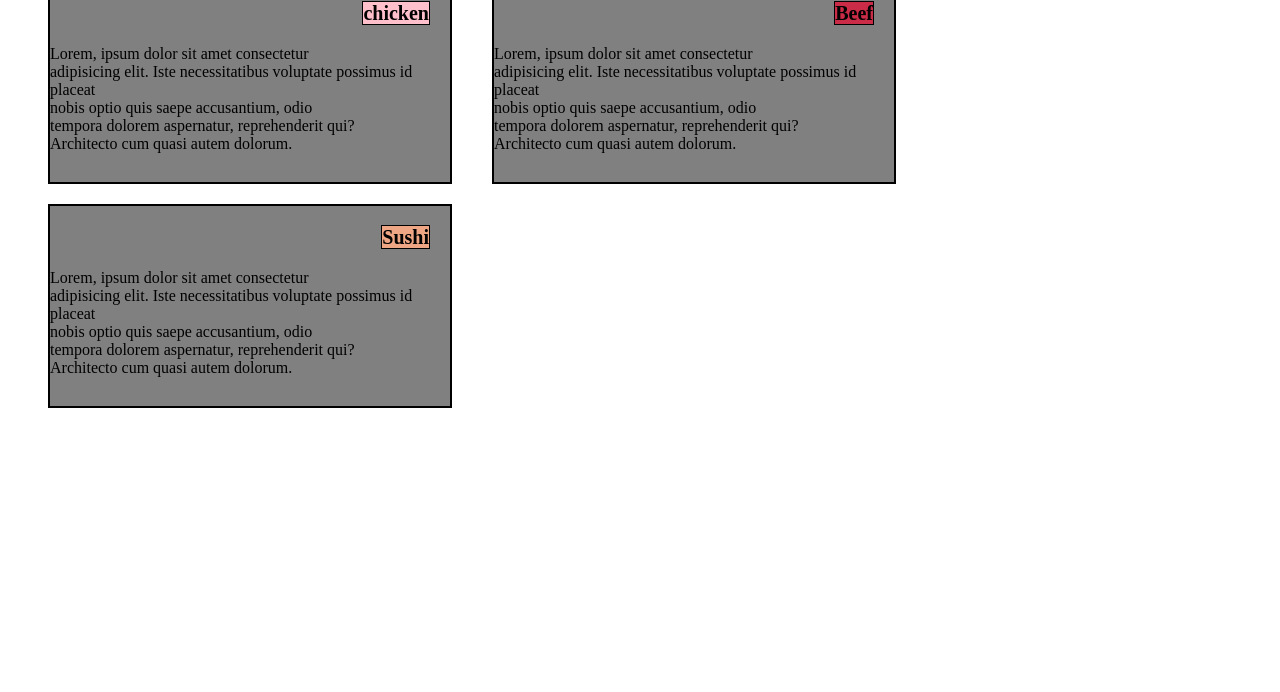
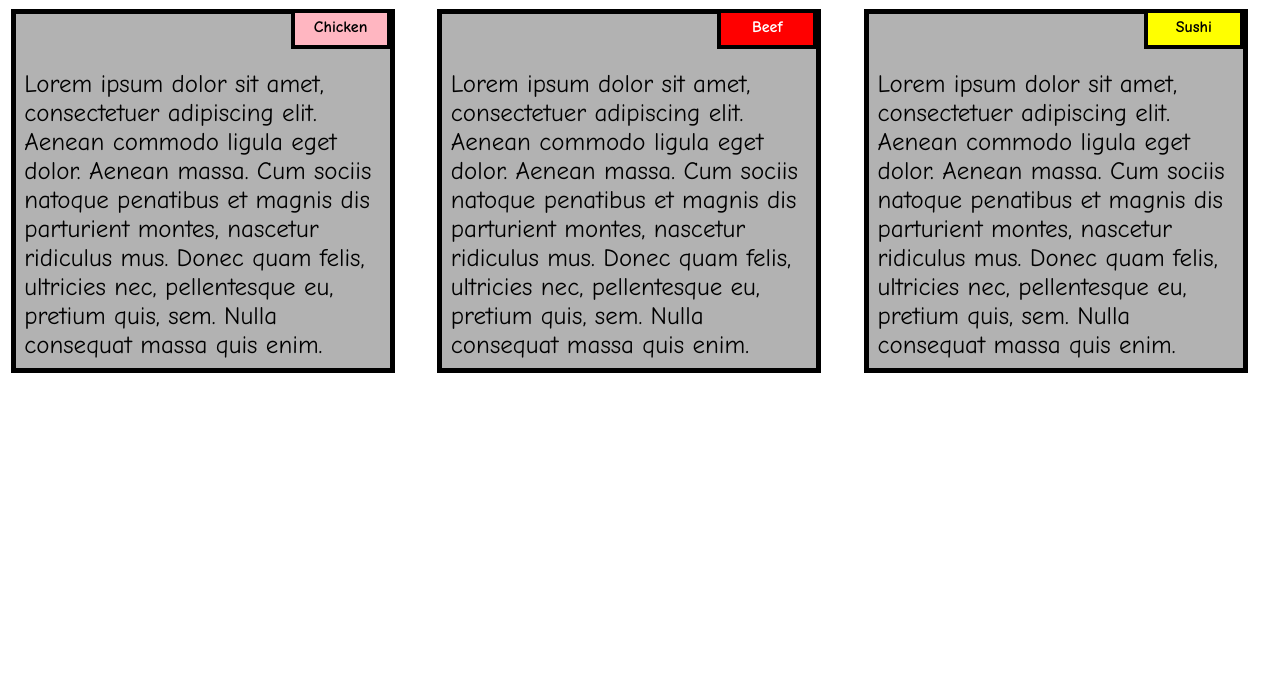
Before and after one commit to rajaadil87/module-solution, a plain HTML site: page index.html in a window 1280 px wide. Shown: the part 108-800 px from the top of the page. Drawn offline with Linux system fonts and the light colour scheme.

Commit message:
change the file completely html and css

```diff
--- a/index.html
+++ b/index.html
@@ -1,47 +1,43 @@
 <!DOCTYPE html>
-<html lang="en">
+<html>
 
 <head>
-    <meta charset="UTF-8">
-    <meta http-equiv="X-UA-Compatible" content="IE=edge">
-    <meta name="viewport" content="width=device-width, initial-scale=1.0">
-    <link rel="stylesheet" type="text/css" href="style.css" />
-    <title>Modeule 2-solutionn</title>
+
+    <title>Responsive Layout</title>
+    <meta name="viewport" content="width=device-width, initial-scale=1">
+    <link rel="stylesheet" type="text/css" href="style.css">
+
 </head>
 
 <body>
     <h1>Our Menu</h1>
 
 
-    <div>
 
-        <div class="first">
-            <p class="subfirst">
-                <mark id="chicken"> <b>chicken</b><mark></p>
-            <p>
-                Lorem, ipsum dolor sit amet consectetur<br> adipisicing elit. Iste necessitatibus voluptate possimus id placeat <br>nobis optio quis saepe accusantium, odio<br> tempora dolorem aspernatur, reprehenderit qui?<br> Architecto cum quasi autem
-                dolorum.
-            </p>
+    <div class="col-lg-4 col-md-6 col-sm-12">
+        <div class="box">
+            <p class="content-name name1">Chicken</p>
+            <p class="content">Lorem ipsum dolor sit amet, consectetuer adipiscing elit. Aenean commodo ligula eget dolor. Aenean massa. Cum sociis natoque penatibus et magnis dis parturient montes, nascetur ridiculus mus. Donec quam felis, ultricies nec, pellentesque eu,
+                pretium quis, sem. Nulla consequat massa quis enim.</p>
         </div>
+    </div>
 
-        <div class="first">
-            <p class="subfirst"><mark id="beef"><b> Beef</mark></b>
-            </p>
-            Lorem, ipsum dolor sit amet consectetur<br> adipisicing elit. Iste necessitatibus voluptate possimus id placeat <br>nobis optio quis saepe accusantium, odio<br> tempora dolorem aspernatur, reprehenderit qui?<br> Architecto cum quasi autem
-            dolorum.
-            </p>
+    <div class="col-lg-4 col-md-6 col-sm-12">
+        <div class="box">
+            <p class="content-name name2">Beef</p>
+            <p class="content">Lorem ipsum dolor sit amet, consectetuer adipiscing elit. Aenean commodo ligula eget dolor. Aenean massa. Cum sociis natoque penatibus et magnis dis parturient montes, nascetur ridiculus mus. Donec quam felis, ultricies nec, pellentesque eu,
+                pretium quis, sem. Nulla consequat massa quis enim.</p>
         </div>
-        <div id="responsive" class="first">
-            <p class="subfirst"><mark id="sushi"><b>Sushi</mark></b>
-            </p>
-            <p>
-                Lorem, ipsum dolor sit amet consectetur<br> adipisicing elit. Iste necessitatibus voluptate possimus id placeat <br>nobis optio quis saepe accusantium, odio<br> tempora dolorem aspernatur, reprehenderit qui?<br> Architecto cum quasi autem
-                dolorum.
-            </p>
+    </div>
+
+    <div class="col-lg-4 col-md-12 col-sm-12">
+        <div class="box">
+            <p class="content-name name3">Sushi</p>
+            <p class="content">Lorem ipsum dolor sit amet, consectetuer adipiscing elit. Aenean commodo ligula eget dolor. Aenean massa. Cum sociis natoque penatibus et magnis dis parturient montes, nascetur ridiculus mus. Donec quam felis, ultricies nec, pellentesque eu,
+                pretium quis, sem. Nulla consequat massa quis enim.</p>
         </div>
+    </div>
 
-
-    </div>
 </body>
 
 </html>
--- a/style.css
+++ b/style.css
@@ -1,53 +1,106 @@
-h1 {
-    text-align: center;
+* {
+    box-sizing: border-box;
 }
 
-.first {
-    margin-left: 40px;
-    margin-bottom: 20px;
-    border: 2px solid black;
-    background-color: gray;
-    width: 400px;
-    height: 200px;
-    float: left;
+body {
+    margin: 0;
+    padding: 0;
+    font-family: "Comic Sans MS", cursive, sans-serif;
 }
 
-.subfirst {
-    text-align: right;
-    font-size: 20px;
-    padding-right: 20px;
-    box-sizing: 10px;
+.row {
+    margin-top: 5%;
+    margin-bottom: 5%;
 }
 
-#chicken {
-    background-color: pink;
-    border: 1px solid black;
+h1 {
+    margin-bottom: 15px;
+    text-align: center;
+    color: #ff4532;
+    font-size: 50px;
 }
 
-#beef {
-    background-color: rgb(202, 43, 70);
-    border: 1px solid black;
+.box {
+    width: 100%;
+    overflow: none;
 }
 
-#sushi {
-    background-color: rgb(239, 166, 132);
-    border: 1px solid black;
+.content-name {
+    overflow: none;
+    text-align: center;
+    border: 4px solid black;
+    width: 100px;
+    height: 40px;
+    padding: 5px;
+    float: right;
+    margin-right: 36px;
+    margin-top: 0px;
+    font-weight: bold;
+    position: relative;
 }
 
-@media screen and (min-width :992px) {
-    body {
+.content {
+    border: 5px solid black;
+    width: 90%;
+    height: auto;
+    margin: 2.5%;
+    color: black;
+    font-size: 25px;
+    padding: 2%;
+    padding-top: 55px;
+    background-color: rgba(0, 0, 0, 0.3);
+}
+
+.name1 {
+    background-color: #FFB6C1;
+}
+
+.name2 {
+    color: white;
+    background-color: #FF0000;
+}
+
+.name3 {
+    background-color: #FFFF00;
+}
+
+
+/********** Large devices only **********/
+
+@media (min-width: 992px) {
+    .col-lg-4 {
         float: left;
+        width: 33.33%;
     }
 }
 
-@media screen and (min-width :768px) and (max-width: 991px) {
-    #responsive {
+
+/********** Medium devices only **********/
+
+@media (min-width: 768px) and (max-width: 991px) {
+    .col-md-6,
+    .col-md-12 {
+        float: left;
+    }
+    .col-md-6 {
+        width: 50%;
+    }
+    .col-md-12 {
+        margin-left: -10px;
         width: 100%;
+    }
+    .name3 {
+        margin-right: 65px;
+        width: 100px;
     }
 }
 
-@media screen and (min-width:767px) and (max-width: 767px) {
-    #responsive {
-        width: 55%;
+@media (min-width: 0px) and (max-width: 767px) {
+    .col-sm-12 {
+        float: left;
+        width: 100%;
+    }
+    .content-name {
+        margin-right: 30px;
     }
 }
```
